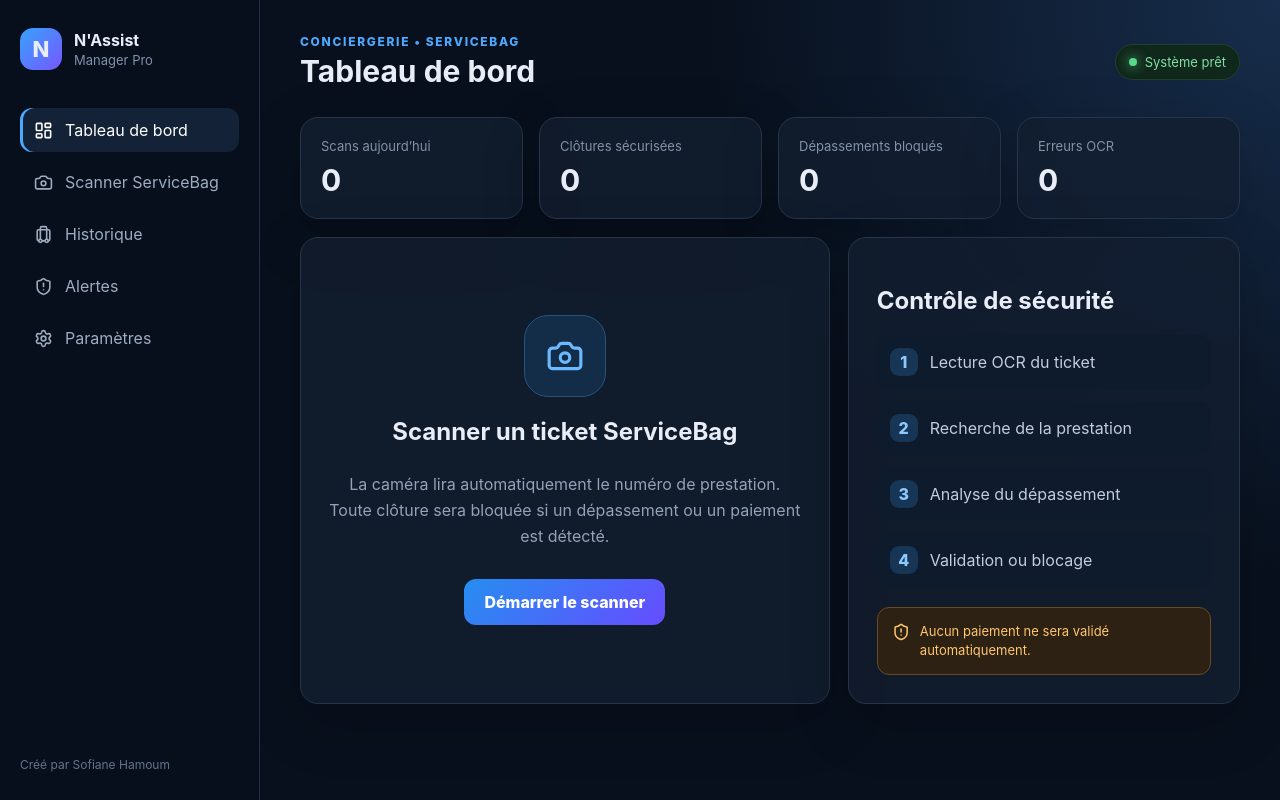
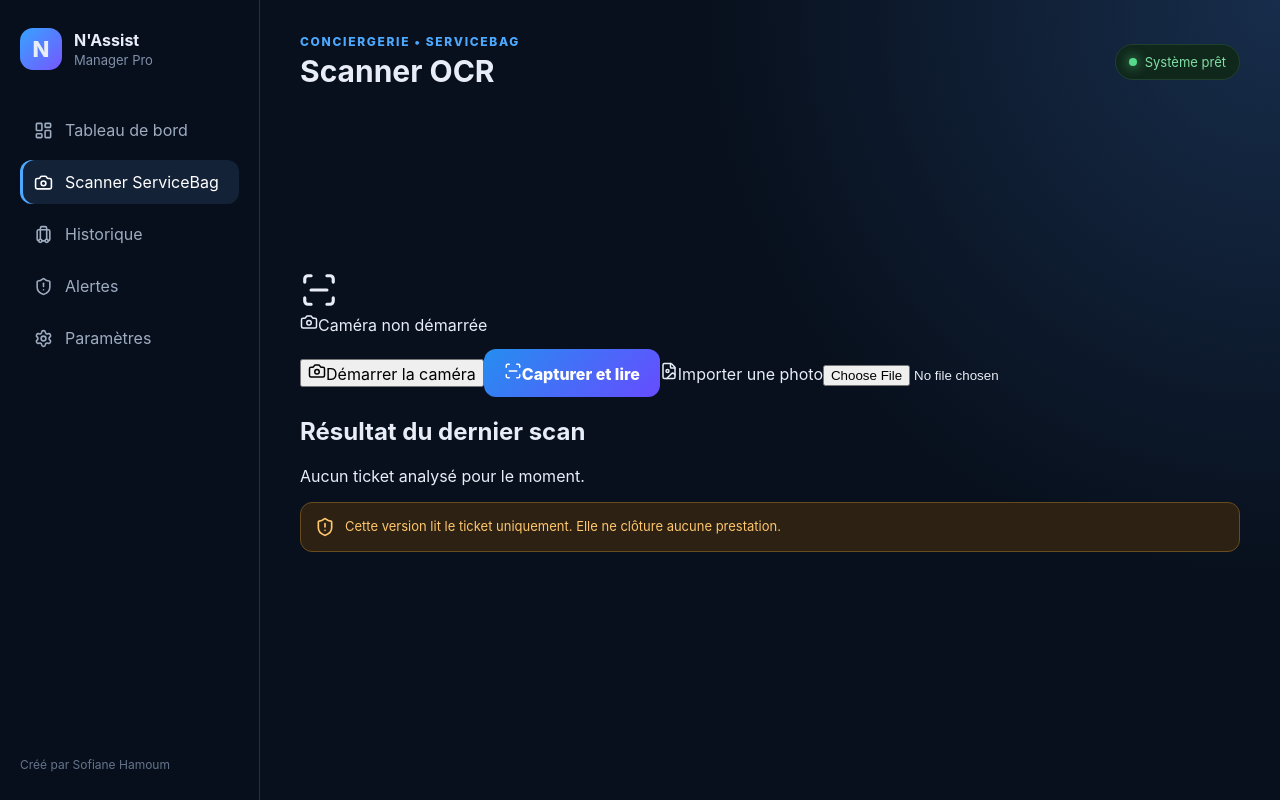
Before and after one commit to Nassist75010/NAssist-Manager-Pro, a React (Vite) app: page / in a window 1280 px wide. Both pictures are taken after a click on the button "Scanner ServiceBag". Built offline with nearby package versions, Linux system fonts and the light colour scheme.

Commit message:
Intégrer le scanner OCR dans l’interface

```diff
--- a/src/App.tsx
+++ b/src/App.tsx
@@ -1,4 +1,7 @@
+import { useState } from 'react';
 import { Camera, LayoutDashboard, Luggage, Settings, ShieldAlert } from 'lucide-react';
+import ScannerPanel from './components/ScannerPanel';
+import type { OcrResult } from './types/scan';
 
 const stats = [
   { label: 'Scans aujourd’hui', value: '0' },
@@ -8,16 +11,16 @@ const stats = [
 ];
 
 export default function App() {
+  const [view, setView] = useState<'dashboard' | 'scanner'>('dashboard');
+  const [lastResult, setLastResult] = useState<OcrResult | null>(null);
+
   return (
     <div className="app-shell">
       <aside className="sidebar">
-        <div className="brand">
-          <div className="brand-mark">N</div>
-          <div><strong>N'Assist</strong><span>Manager Pro</span></div>
-        </div>
+        <div className="brand"><div className="brand-mark">N</div><div><strong>N'Assist</strong><span>Manager Pro</span></div></div>
         <nav>
-          <button className="nav-item active"><LayoutDashboard size={19}/>Tableau de bord</button>
-          <button className="nav-item"><Camera size={19}/>Scanner ServiceBag</button>
+          <button className={`nav-item ${view === 'dashboard' ? 'active' : ''}`} onClick={() => setView('dashboard')}><LayoutDashboard size={19}/>Tableau de bord</button>
+          <button className={`nav-item ${view === 'scanner' ? 'active' : ''}`} onClick={() => setView('scanner')}><Camera size={19}/>Scanner ServiceBag</button>
           <button className="nav-item"><Luggage size={19}/>Historique</button>
           <button className="nav-item"><ShieldAlert size={19}/>Alertes</button>
           <button className="nav-item"><Settings size={19}/>Paramètres</button>
@@ -27,33 +30,32 @@ export default function App() {
 
       <main className="content">
         <header>
-          <div><p className="eyebrow">CONCIERGERIE • SERVICEBAG</p><h1>Tableau de bord</h1></div>
+          <div><p className="eyebrow">CONCIERGERIE • SERVICEBAG</p><h1>{view === 'scanner' ? 'Scanner OCR' : 'Tableau de bord'}</h1></div>
           <span className="status"><i/>Système prêt</span>
         </header>
 
-        <section className="stats-grid">
-          {stats.map((stat) => <article className="stat-card" key={stat.label}><span>{stat.label}</span><strong>{stat.value}</strong></article>)}
-        </section>
-
-        <section className="workspace">
-          <article className="scanner-card">
-            <div className="scanner-icon"><Camera size={38}/></div>
-            <h2>Scanner un ticket ServiceBag</h2>
-            <p>La caméra lira automatiquement le numéro de prestation. Toute clôture sera bloquée si un dépassement ou un paiement est détecté.</p>
-            <button className="primary">Démarrer le scanner</button>
-          </article>
-
-          <article className="security-card">
-            <h2>Contrôle de sécurité</h2>
-            <ul>
-              <li><span>1</span>Lecture OCR du ticket</li>
-              <li><span>2</span>Recherche de la prestation</li>
-              <li><span>3</span>Analyse du dépassement</li>
-              <li><span>4</span>Validation ou blocage</li>
-            </ul>
-            <div className="warning"><ShieldAlert size={20}/>Aucun paiement ne sera validé automatiquement.</div>
-          </article>
-        </section>
+        {view === 'dashboard' ? (
+          <>
+            <section className="stats-grid">{stats.map((stat) => <article className="stat-card" key={stat.label}><span>{stat.label}</span><strong>{stat.value}</strong></article>)}</section>
+            <section className="workspace">
+              <article className="scanner-card">
+                <div className="scanner-icon"><Camera size={38}/></div><h2>Scanner un ticket ServiceBag</h2>
+                <p>La caméra lit le numéro de prestation. Toute clôture restera bloquée si un dépassement ou un paiement est détecté.</p>
+                <button className="primary" onClick={() => setView('scanner')}>Démarrer le scanner</button>
+              </article>
+              <article className="security-card"><h2>Contrôle de sécurité</h2><ul><li><span>1</span>Lecture OCR du ticket</li><li><span>2</span>Recherche de la prestation</li><li><span>3</span>Analyse du dépassement</li><li><span>4</span>Validation ou blocage</li></ul><div className="warning"><ShieldAlert size={20}/>Aucun paiement ne sera validé automatiquement.</div></article>
+            </section>
+          </>
+        ) : (
+          <section className="scanner-layout">
+            <ScannerPanel onResult={setLastResult} />
+            <article className="result-card">
+              <h2>Résultat du dernier scan</h2>
+              {lastResult ? <><dl><div><dt>Numéro détecté</dt><dd>{lastResult.prestationNumber ?? 'Non détecté'}</dd></div><div><dt>Confiance OCR</dt><dd>{lastResult.confidence} %</dd></div></dl><pre>{lastResult.rawText || 'Aucun texte reconnu'}</pre></> : <p>Aucun ticket analysé pour le moment.</p>}
+              <div className="warning"><ShieldAlert size={20}/>Cette version lit le ticket uniquement. Elle ne clôture aucune prestation.</div>
+            </article>
+          </section>
+        )}
       </main>
     </div>
   );
```
